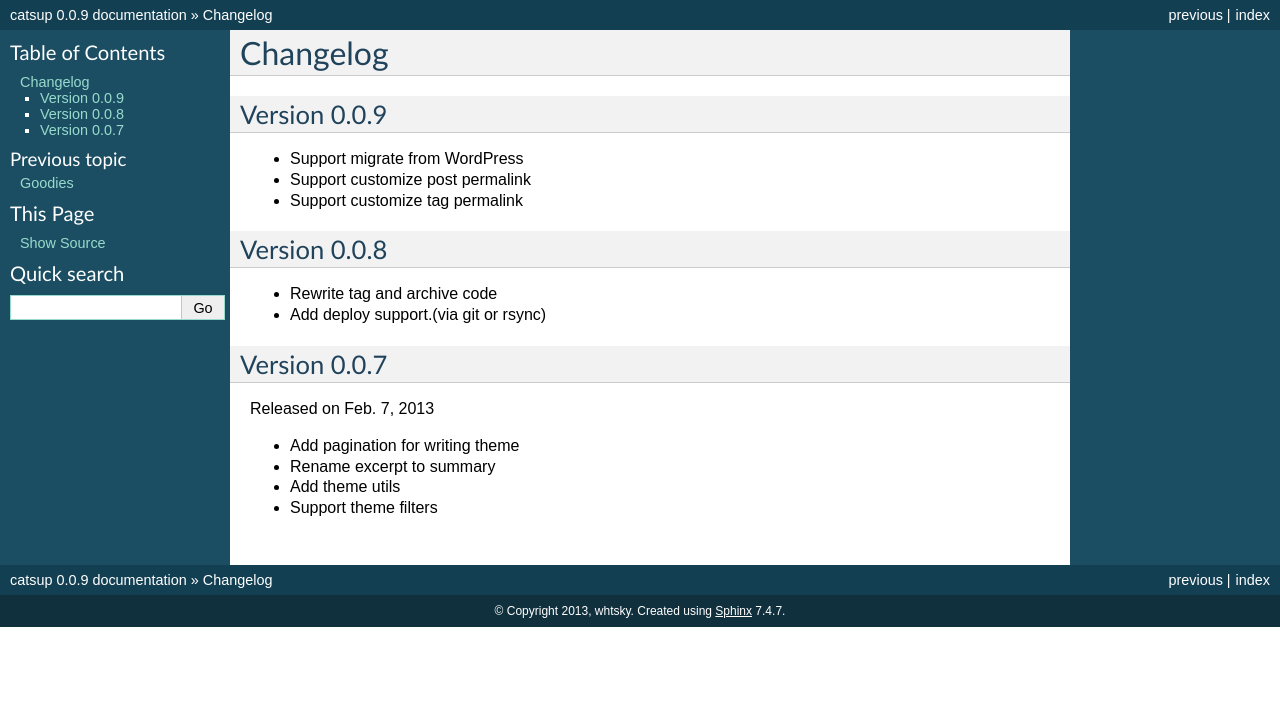
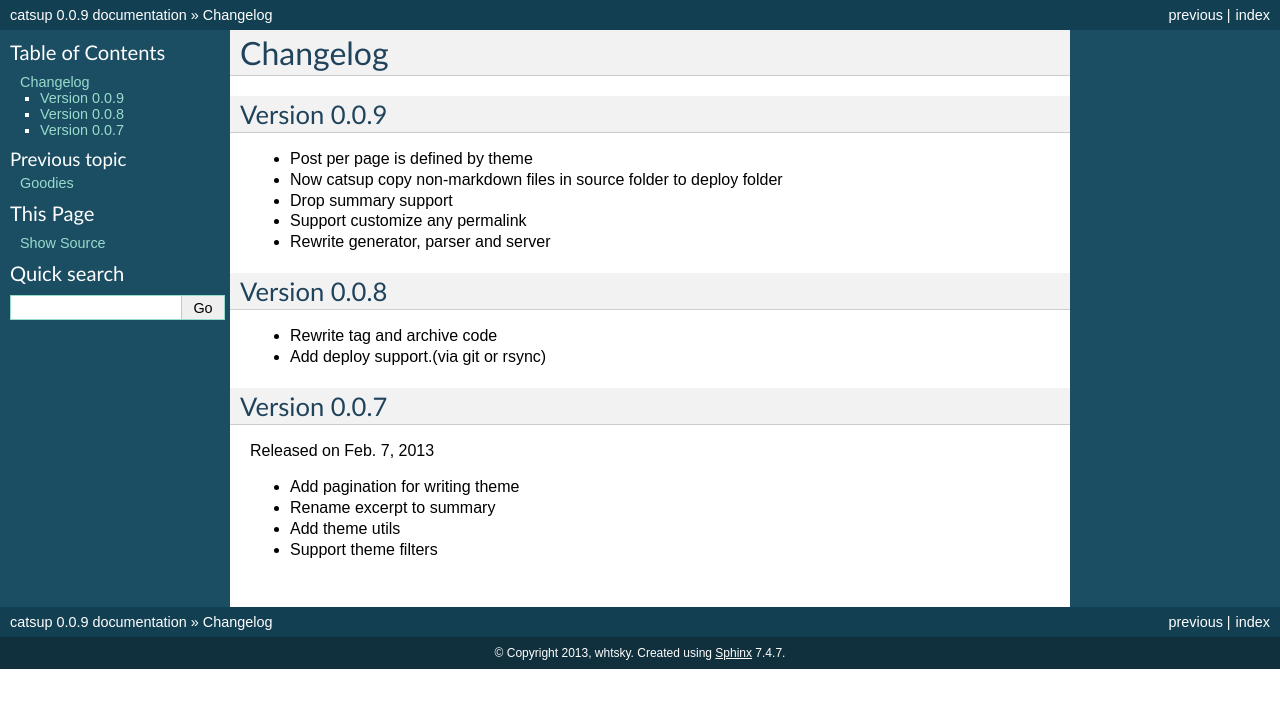
Before and after one commit to whtsky/Catsup, a Sphinx documentation site: the page built from docs/changelog.rst, in a window 1280 px wide. Shown: the top 708 px of the page. Built offline with Sphinx 7.4.7, drawn with Linux system fonts in a browser that asks for light colours.

Commit message:
Post per page is defined by theme

```diff
--- a/docs/changelog.rst
+++ b/docs/changelog.rst
@@ -4,9 +4,11 @@ Changelog
 Version 0.0.9
 --------------
 
-+ Support migrate from WordPress
-+ Support customize post permalink
-+ Support customize tag permalink
++ Post per page is defined by theme
++ Now catsup copy non-markdown files in source folder to deploy folder
++ Drop summary support
++ Support customize any permalink
++ Rewrite generator, parser and server
 
 Version 0.0.8
 --------------
--- a/docs/write.rst
+++ b/docs/write.rst
@@ -36,9 +36,6 @@ Meta
 Metadata that catsup supports natively:
 
 + tags - tags are seprated by comma
-+ summary - used in pages
 + description - used for SEO and Twitter Card
 + comment - set to ``disabled`` for forbidding comment
 + permalink - permalink to the post.
-
-Note that if you don't write ``summary`` and ``description`` in post's meta, catsup will create it for you.
```
Also changed, not shown: docs/theme.rst (+6 -19 lines), 2 other files.
